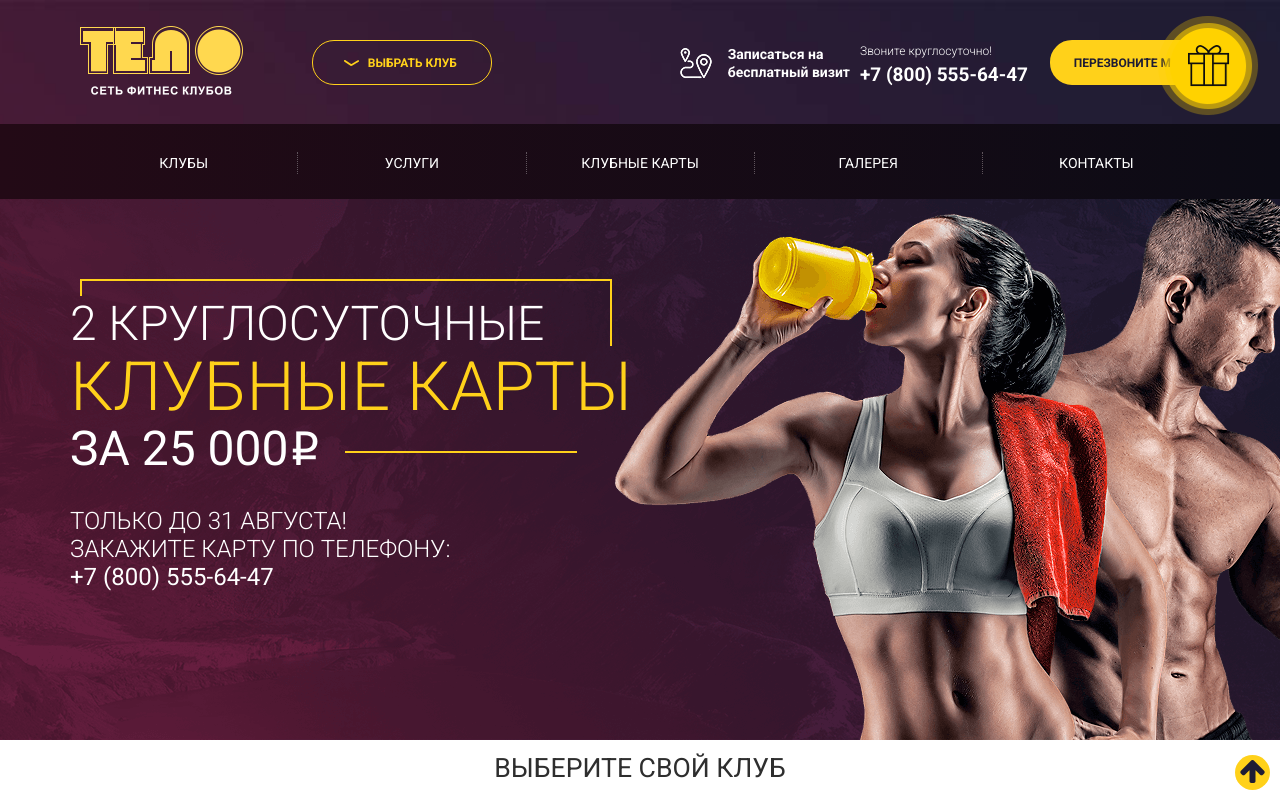
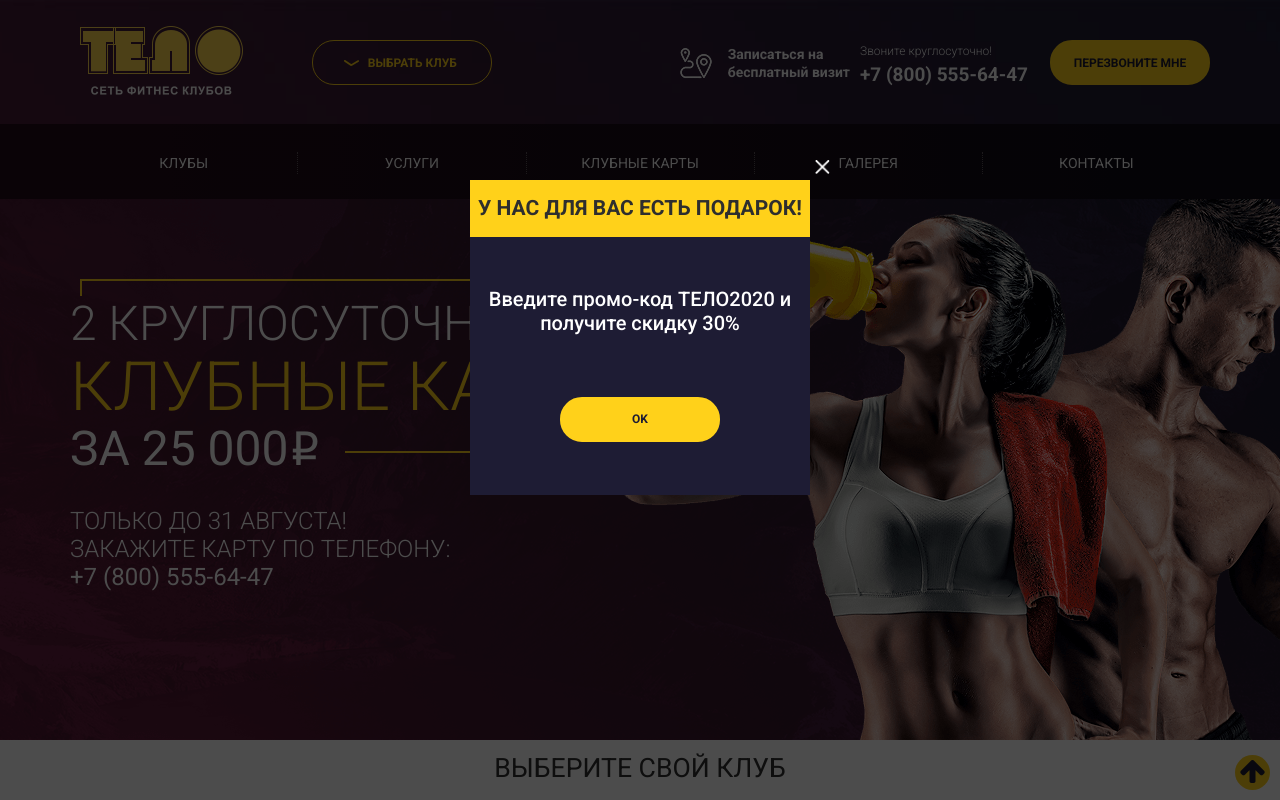
Before and after one commit to Lys3rigde/Fitness-Club-TELO-, a website with bundled scripts: page index.html in a window 1280 px wide. Both pictures are taken after a click on the element 1208 px from the left and 67 px from the top of the page. Shown: the top 800 px of the page. Built offline with nearby package versions, Linux system fonts and the light colour scheme.

Commit message:
added gift

```diff
--- a/index.html
+++ b/index.html
@@ -507,7 +507,7 @@
         </div>
         <div class="form-content">
             <h4>У нас для вас есть подарок!</h4>
-            <p>Введите промо-код ТЕЛО2019 и получите скидку 30%</p>
+            <p>Введите промо-код ТЕЛО2020 и получите скидку 30%</p>
             <button class="btn close-btn">OK</button>
         </div>
     </div>
--- a/src/index.js
+++ b/src/index.js
@@ -1,7 +1,10 @@
 import callBackForm from './modules/callBackForm';
 import clubSelect from './modules/clubSelect';
 import freeVisitForm from './modules/freeVisitForm';
+import gift from './modules/gift';
+
 
 clubSelect();
 freeVisitForm();
 callBackForm();
+gift();
--- /dev/null
+++ b/src/modules/gift.js
@@ -0,0 +1,18 @@
+const gift = () => {
+    const fixedGift = document.querySelector('.fixed-gift'),
+        gift = document.getElementById('gift'),
+        body = document.querySelector('body');
+
+    body.addEventListener('click', event => {
+        const target = event.target;
+        if (target.closest('.fixed-gift')) {
+            console.log(1);
+            gift.style.display = 'block';
+            fixedGift.style.display = 'none';
+        }   else if (target.closest('.close-form') || !target.closest('.form-content') || target.closest('.close-btn')) {
+            gift.style.display = 'none';
+        }
+    });
+};
+
+export default gift;
```
Also changed, not shown: dist/main.js.
